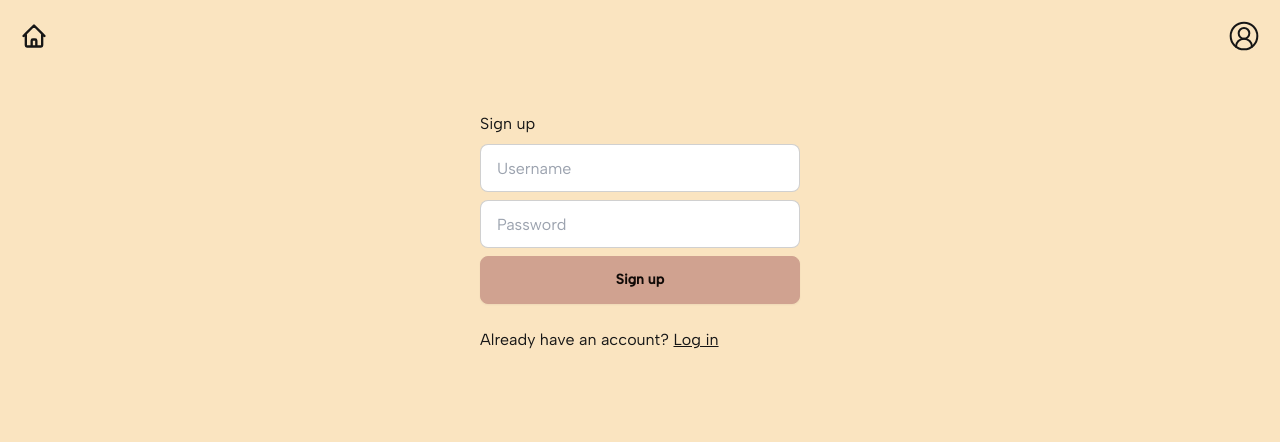
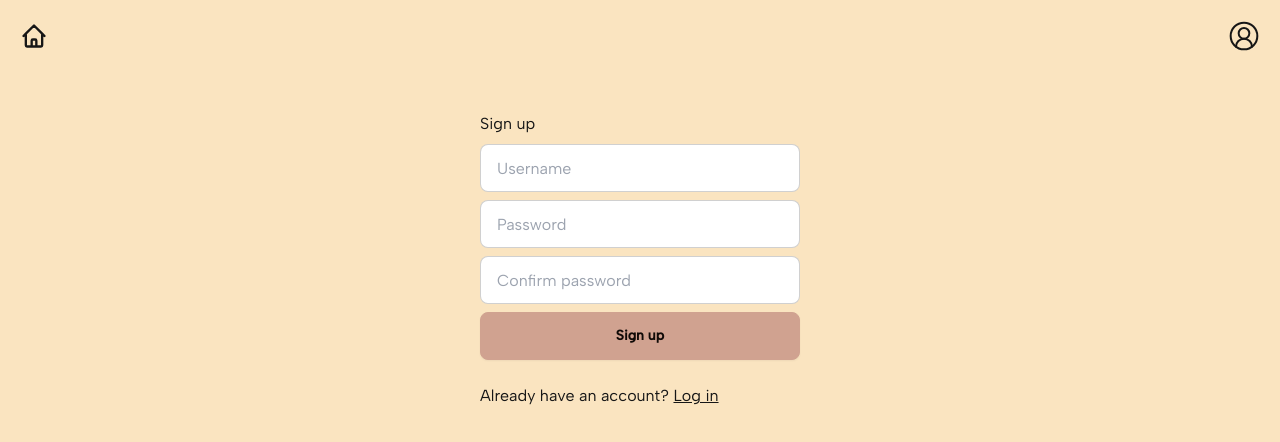
Before and after one commit to felicialyden/recipe-search-frontend, a React (Vite) app: page /recipe-search-frontend/login in a window 1280 px wide. Both pictures are taken after a click on the element "Sign up". Shown: the top 442 px of the page. Built offline with nearby package versions, Linux system fonts and the light colour scheme.

Commit message:
add confirm password field to signup form

```diff
--- a/src/components/SignupForm.tsx
+++ b/src/components/SignupForm.tsx
@@ -13,6 +13,11 @@ const SignupForm = () => {
     const form = e.target as HTMLFormElement
     const username = (form.elements.namedItem('signup-username') as HTMLInputElement).value
     const password = (form.elements.namedItem('signup-password') as HTMLInputElement).value
+    const confirmPassword = (form.elements.namedItem('signup-confirm') as HTMLInputElement).value
+    if(password !== confirmPassword) {
+      toast.error('Passwords not matching')
+      return
+  }
     try {
       const response = await signUpUser(username, password) as Response
       if(!response.success) {
@@ -41,6 +46,12 @@ const SignupForm = () => {
         placeholder="Password"
         className="input input-bordered w-full max-w-xs"
       />
+      <input
+        type="password"
+        name="signup-confirm"
+        placeholder="Confirm password"
+        className="input input-bordered w-full max-w-xs"
+      />
       <button type="submit" className="btn btn-primary max-w-xs">Sign up</button>
       <p className=" mt-4">Already have an account? <span className="cursor-pointer underline" onClick={() => updateLoginState('login')}>Log in</span></p>
     </form>
```
